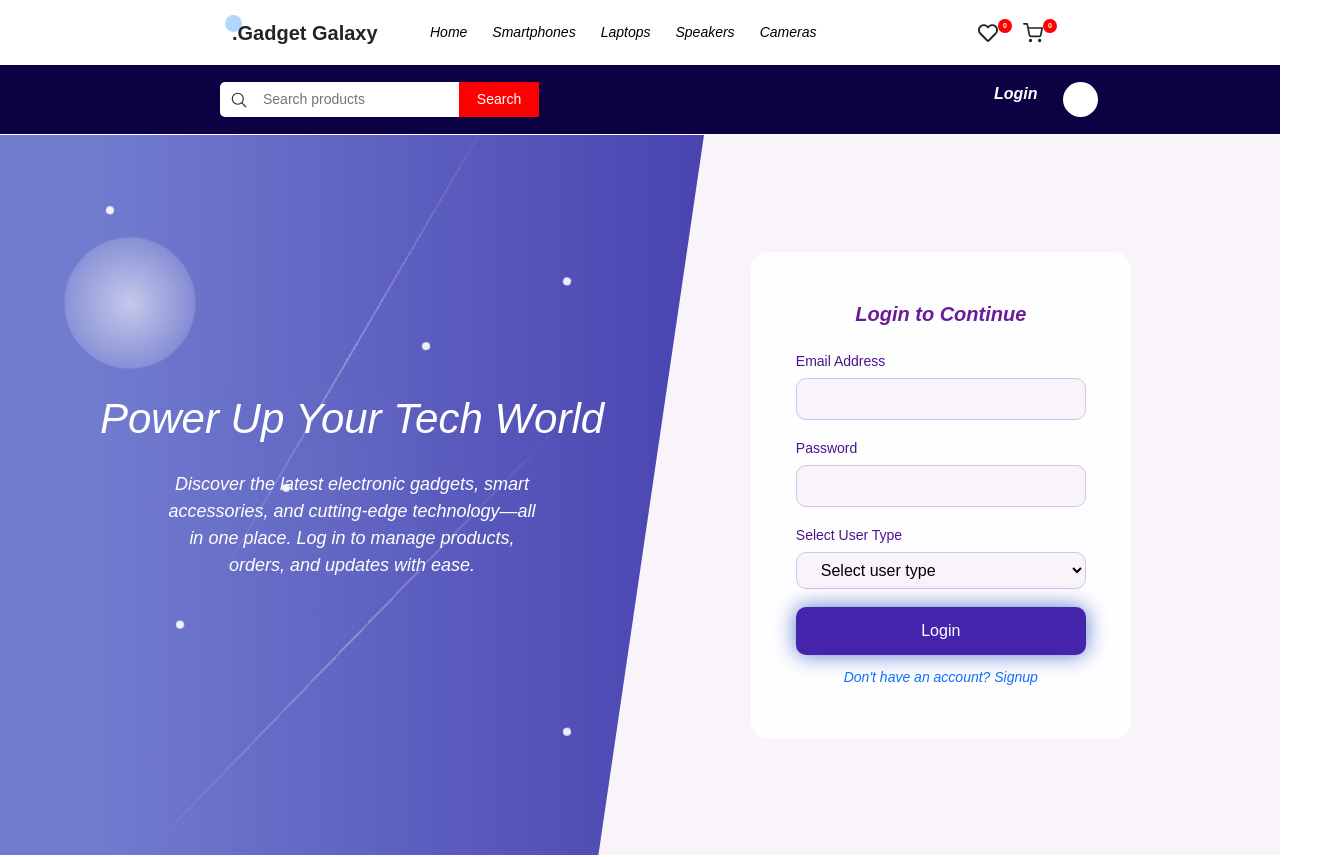
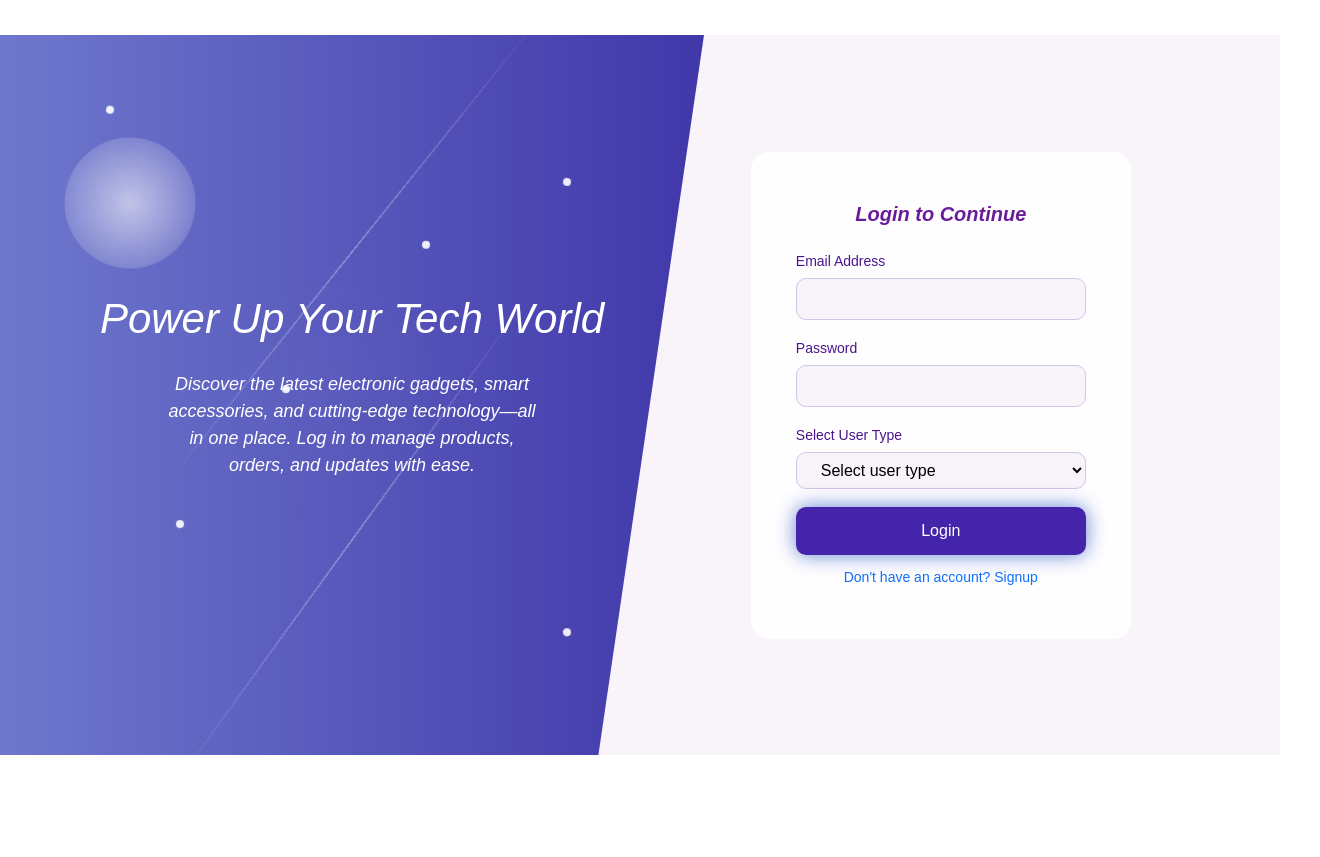
Before and after one commit to vijaymandal6708/My_Projects, a React (Vite) app in the folder 00_Final_Project/client/: page / in a window 1280 px wide. Shown: the top 857 px of the page, 1320 px wide, since content can reach past the window. After the commit the page ends 800 px from the top, so only its background shows below. Built offline with nearby package versions, Linux system fonts and the light colour scheme.

Commit message:
gadget galaxy website correction

```diff
--- a/00_Final_Project/client/src/App.jsx
+++ b/00_Final_Project/client/src/App.jsx
@@ -39,7 +39,6 @@ function App() {
       <Routes>
         {/* ================= USER WEBSITE ================= */}
         <Route path="/" element={<Layout />}>
-          <Route index element={<Login />} />
           <Route path="home" element={<Home />} />
           <Route path="cart" element={<Cart />} />
           <Route path="checkout" element={<Checkout />} />
@@ -56,6 +55,7 @@ function App() {
 
         {/* ================= AUTH (NO HEADER / FOOTER) ================= */}
         <Route element={<Layout2 />}>
+          <Route index element={<Login />} />
           <Route path="/login" element={<Login />} />
           <Route path="/signup" element={<Signup />} />
         </Route>
```
